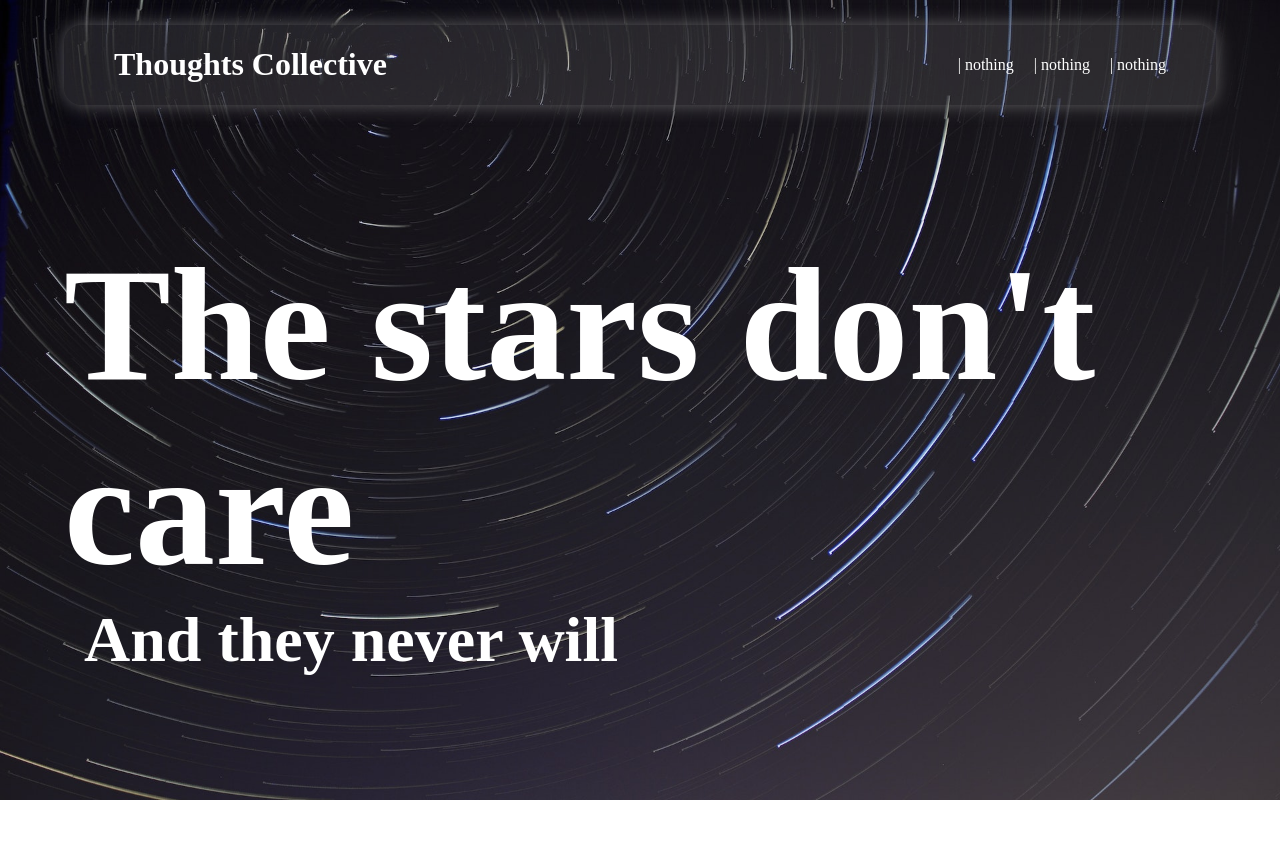
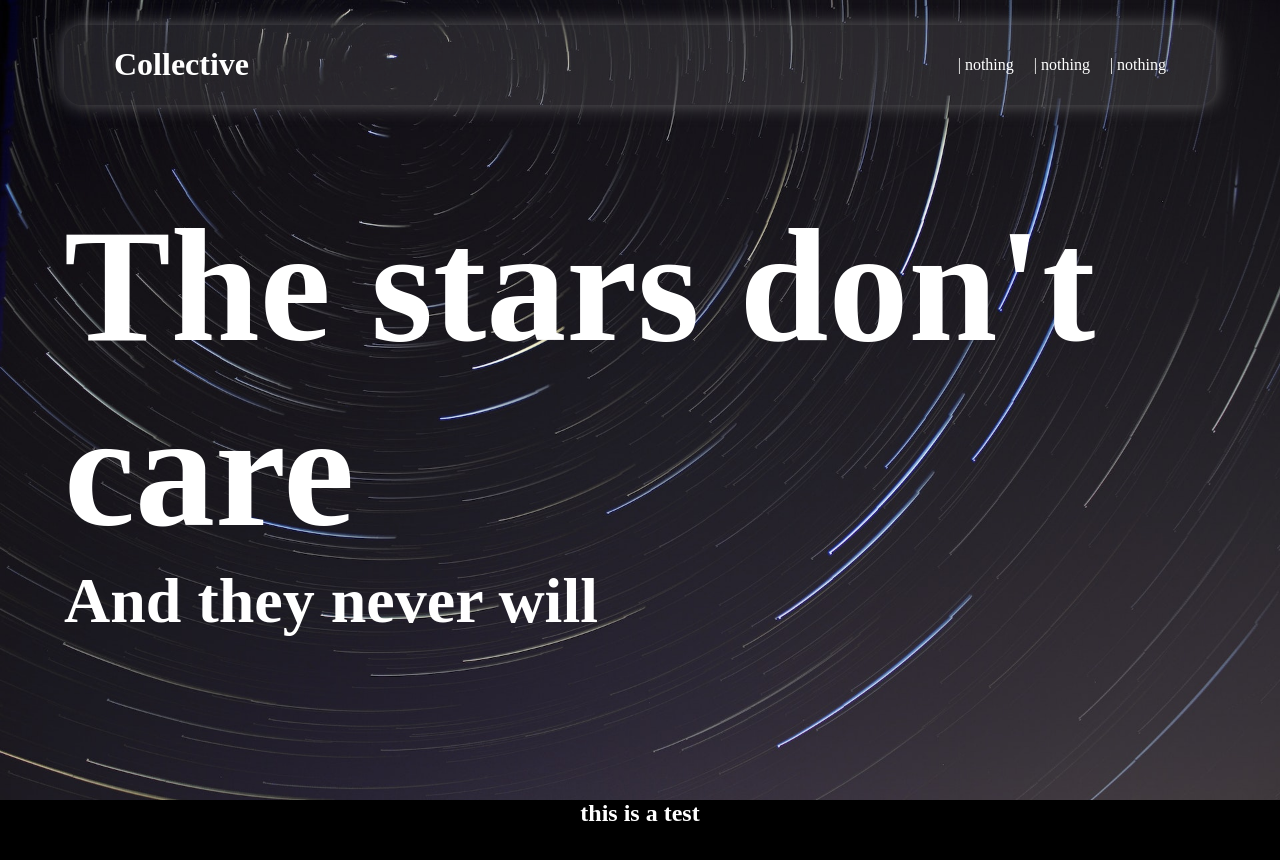
Before and after one commit to Dbeee-Acharya/LandingPage, a plain HTML site: page index.html in a window 1280 px wide. Before the commit the page ends 800 px from the top, so only its background shows below. Drawn offline with Linux system fonts and the light colour scheme.

Commit message:
Add scrolling article

```diff
--- a/index.html
+++ b/index.html
@@ -13,7 +13,7 @@
     <!-- header portion of the page  -->
     <header>
         <div class="header">
-        <h1>Thoughts Collective</h1>
+        <h1>Collective</h1>
 
         <ul>
             <li>| nothing</li>
@@ -30,7 +30,7 @@
     </header>
 
     <article>
-
+        <h1>this is a test</h1>
     </article>
 </body>
 </html>
--- a/style.css
+++ b/style.css
@@ -1,5 +1,9 @@
 * {
     box-sizing: border-box;
+}
+
+html {
+    scroll-behavior: smooth;
 }
 
 body {
@@ -12,6 +16,9 @@ header {
     padding-top: 25px;
     height: 100dvh;
     color: white;
+    position: sticky;
+    top: 0;
+    z-index: 0;
 }
 
 .header {
@@ -46,19 +53,31 @@ header {
     align-items: flex-start;
     width: 90%;
     margin: auto;
-    margin-top: 10%;
+    margin-top: 7%;
 }
 
-.header-banner h1 strong {
+.header-banner h1  {
     font-size: 10rem;
 }
 
-.header-banner h2 strong  {
+.header-banner h2   {
     font-size: 4rem;
-    padding-left: 20px;
 }
 
-.header-banner h1,
-.header-banner h2 {
+.header-banner :is(h1, h2) {
     margin: 0;
 }
+
+article {
+    text-align: center;
+    color: white;
+    background-color: black;
+    margin: 0;
+    height: 100vh;
+    position: relative;
+    z-index: 100;
+}
+
+article h1 {
+    margin: 0;
+}
```
